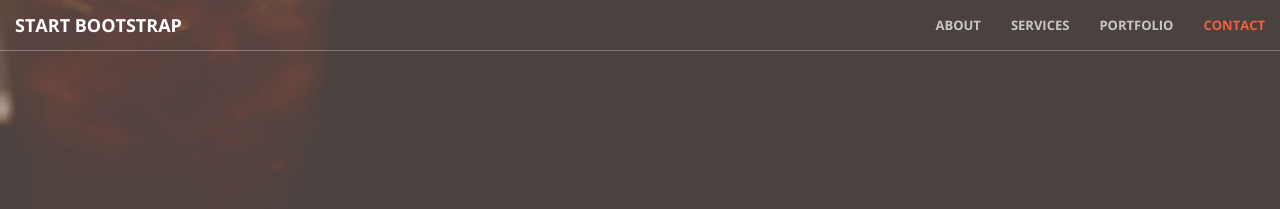
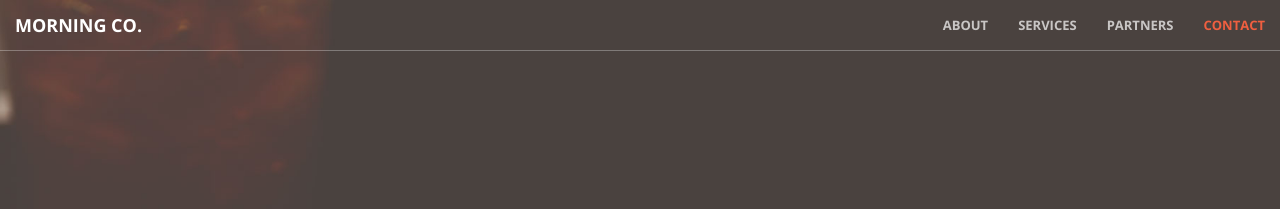
Before and after one commit to imyme6yo/imyme6yo.github.io, a Jekyll site: the page built from index.html, in a window 1280 px wide. Shown: the top 209 px of the page. Built offline with Jekyll 4.4.1, drawn with Linux system fonts in a browser that asks for light colours.

Commit message:
change nav

```diff
--- a/_includes/nav.html
+++ b/_includes/nav.html
@@ -8,7 +8,7 @@
                 <span class="icon-bar"></span>
                 <span class="icon-bar"></span>
             </button>
-            <a class="navbar-brand page-scroll" href="#page-top">Start Bootstrap</a>
+            <a class="navbar-brand page-scroll" href="#page-top">Morning Co.</a>
         </div>
 
         <!-- Collect the nav links, forms, and other content for toggling -->
@@ -21,7 +21,7 @@
                     <a class="page-scroll" href="#services">Services</a>
                 </li>
                 <li>
-                    <a class="page-scroll" href="#portfolio">Portfolio</a>
+                    <a class="page-scroll" href="#portfolio">Partners</a>
                 </li>
                 <li>
                     <a class="page-scroll" href="#contact">Contact</a>
--- /dev/null
+++ b/_includes/partners.html
@@ -0,0 +1,96 @@
+<section class="no-padding" id="portfolio">
+    <div class="container-fluid">
+        <div class="row no-gutter">
+            <div class="col-lg-4 col-sm-6">
+                <a href="#" class="portfolio-box">
+                    <img src="img/portfolio/1.jpg" class="img-responsive" alt="">
+                    <div class="portfolio-box-caption">
+                        <div class="portfolio-box-caption-content">
+                            <div class="project-category text-faded">
+                                O2O
+                            </div>
+                            <div class="project-name">
+                                Right Now
+                            </div>
+                        </div>
+                    </div>
+                </a>
+            </div>
+            <div class="col-lg-4 col-sm-6">
+                <a href="#" class="portfolio-box">
+                    <img src="img/portfolio/2.jpg" class="img-responsive" alt="">
+                    <div class="portfolio-box-caption">
+                        <div class="portfolio-box-caption-content">
+                            <div class="project-category text-faded">
+                                e-commerce
+                            </div>
+                            <div class="project-name">
+                                Dungeon
+                            </div>
+                        </div>
+                    </div>
+                </a>
+            </div>
+            <div class="col-lg-4 col-sm-6">
+                <a href="#" class="portfolio-box">
+                    <img src="img/portfolio/3.jpg" class="img-responsive" alt="">
+                    <div class="portfolio-box-caption">
+                        <div class="portfolio-box-caption-content">
+                            <div class="project-category text-faded">
+                                O2O
+                            </div>
+                            <div class="project-name">
+                                Just Fly
+                            </div>
+                        </div>
+                    </div>
+                </a>
+            </div>
+            <div class="col-lg-4 col-sm-6">
+                <a href="#" class="portfolio-box">
+                    <img src="img/portfolio/4.jpg" class="img-responsive" alt="">
+                    <div class="portfolio-box-caption">
+                        <div class="portfolio-box-caption-content">
+                            <div class="project-category text-faded">
+                                Music Streaming
+                            </div>
+                            <div class="project-name">
+                                One Piece
+                            </div>
+                        </div>
+                    </div>
+                </a>
+            </div>
+            <div class="col-lg-4 col-sm-6">
+                <a href="#" class="portfolio-box">
+                    <img src="img/portfolio/5.jpg" class="img-responsive" alt="">
+                    <div class="portfolio-box-caption">
+                        <div class="portfolio-box-caption-content">
+                            <div class="project-category text-faded">
+                                Culture & Play
+                            </div>
+                            <div class="project-name">
+                                Cube
+                            </div>
+                        </div>
+                    </div>
+                </a>
+            </div>
+            <div class="col-lg-4 col-sm-6">
+                <a href="#" class="portfolio-box">
+                    <img src="img/portfolio/6.jpg" class="img-responsive" alt="">
+                    <div class="portfolio-box-caption">
+                        <div class="portfolio-box-caption-content">
+                            <div class="project-category text-faded">
+                                Education
+                            </div>
+                            <div class="project-name">
+                                Open Edu
+                            </div>
+                        </div>
+                    </div>
+                </a>
+            </div>
+        </div>
+    </div>
+</section>
--- a/_layouts/front.html
+++ b/_layouts/front.html
@@ -8,7 +8,7 @@
   {% include header.html %}
   {% include call-to-action.html %}
   {% include services.html %}
-  {% include portfolio.html %}
+  {% include partners.html %}
   {% include aside.html %}
   {% include contact.html %}
   {% include scripts.html %}
```
